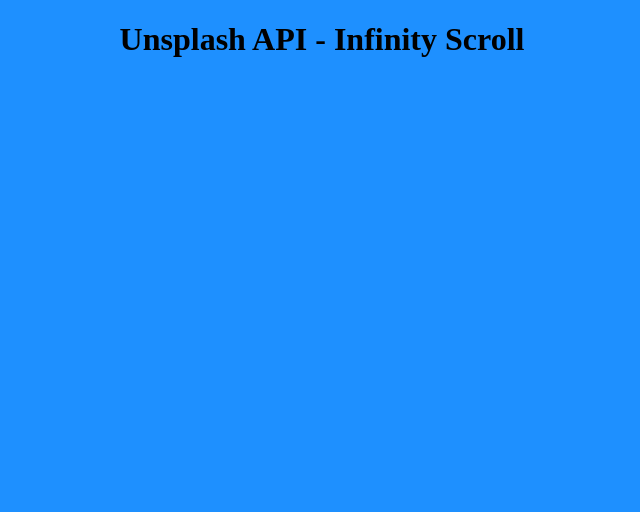
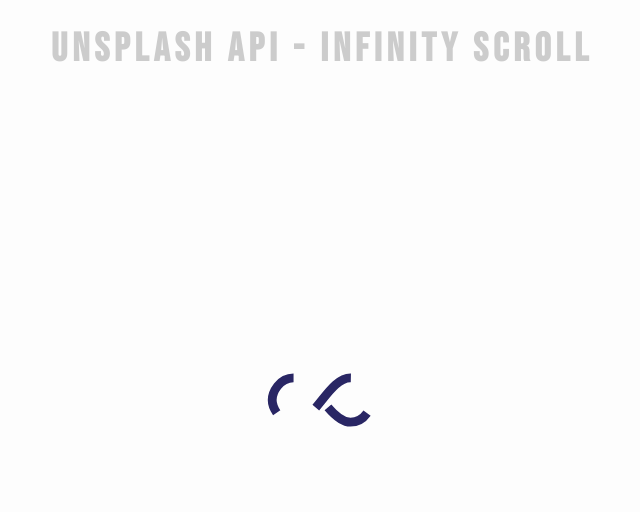
Before and after one commit to UnrivalledHitman120703/Infinity-Scroll, a plain HTML site: page index.html in a window 1280 px wide. Shown: the whole page, without its empty margins (318-958 px from the left). Drawn offline with Linux system fonts and the light colour scheme.

Commit message:
centering elements on the page

```diff
--- a/index.html
+++ b/index.html
@@ -1,15 +1,19 @@
 <!DOCTYPE html>
 <html lang="en">
-<head>
-    <meta charset="UTF-8">
-    <meta name="viewport" content="width=device-width, initial-scale=1.0">
+  <head>
+    <meta charset="UTF-8" />
+    <meta name="viewport" content="width=device-width, initial-scale=1.0" />
     <title>Infinity Scroll</title>
-    <link rel="stylesheet" href="https:/cdnjs.cloudflare.com/ajax/libs/font-awesome/5.12.0-2/css/all.min.css">
-    <link rel="stylesheet" href="style.css">
-</head>
-<body>
+    <link rel="stylesheet" href="style.css" />
+  </head>
+  <body>
+    <!-- Title -->
     <h1><center>Unsplash API - Infinity Scroll</center></h1>
+    <!-- Loader -->
+    <div class="loader" id="loader">
+      <img src="loader.svg" alt="Loading" />
+    </div>
     <!-- Script -->
     <script src="script.js"></script>
-</body>
+  </body>
 </html>
--- a/style.css
+++ b/style.css
@@ -1,10 +1,37 @@
-html{
-    /* prevents padding from adding extra height and width to the page */
-    box-sizing: border-box;
+@import url("https://fonts.googleapis.com/css2?family=Bebas+Neue&family=Lato&family=Montserrat&display=swap");
+
+html {
+  /* prevents padding from adding extra height and width to the page */
+  box-sizing: border-box;
 }
 
-body{
-    margin: 0;
-    min-height: 100vh;
-    background-color: dodgerblue;
+body {
+  margin: 0;
+  font-family: Bebas Neue, sans-serif;
+  background: whitesmoke;
 }
+
+h1 {
+  text-align: center;
+  margin-top: 25px;
+  margin-bottom: 15px;
+  font-size: 40px;
+  letter-spacing: 5px;
+}
+
+/* Loader */
+.loader {
+  position: fixed;
+  top: 0;
+  bottom: 0;
+  left: 0;
+  right: 0;
+  background: rgba(255, 255, 255, 0.8);
+}
+
+.loader img{
+    position: absolute;
+    top: 50%;
+    left: 50%;
+    transform: translate(-50%, -50%);
+}
```
Also changed, not shown: loader.svg (renamed from loader.svg.svg).
